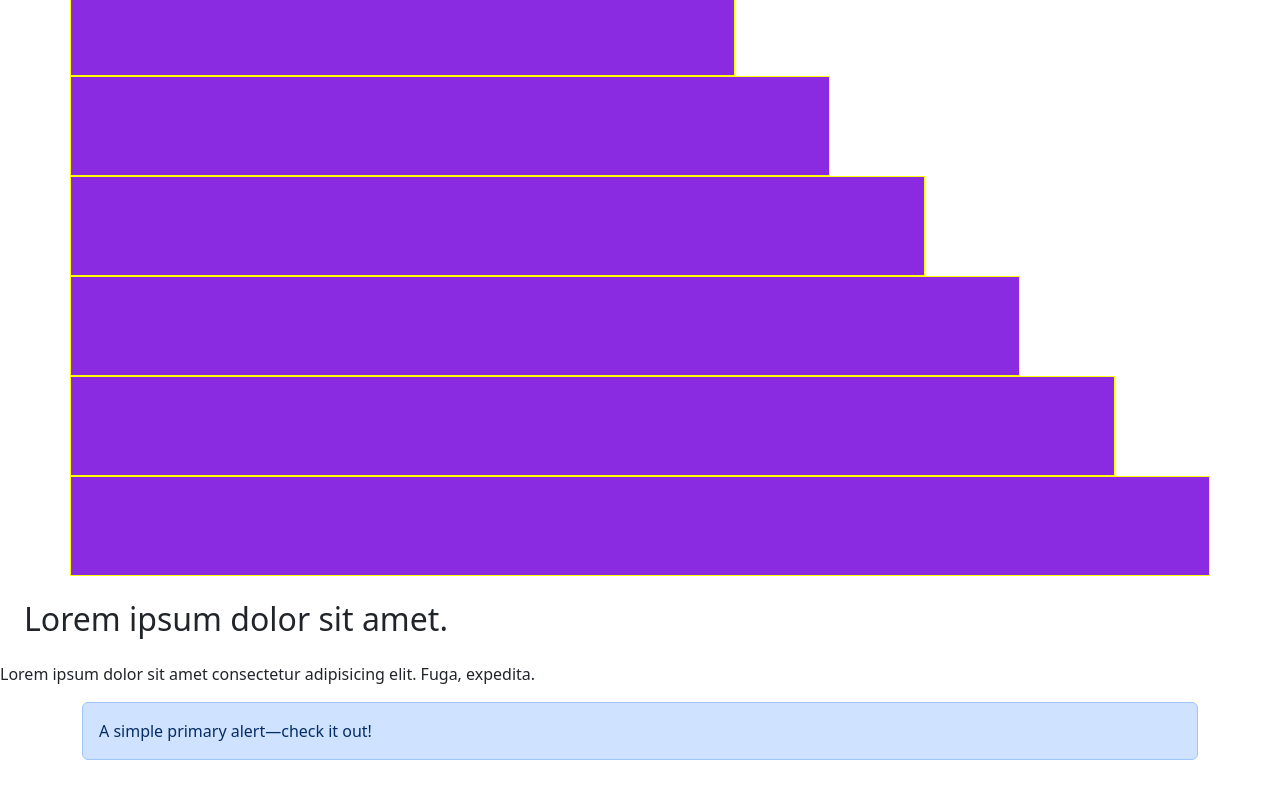
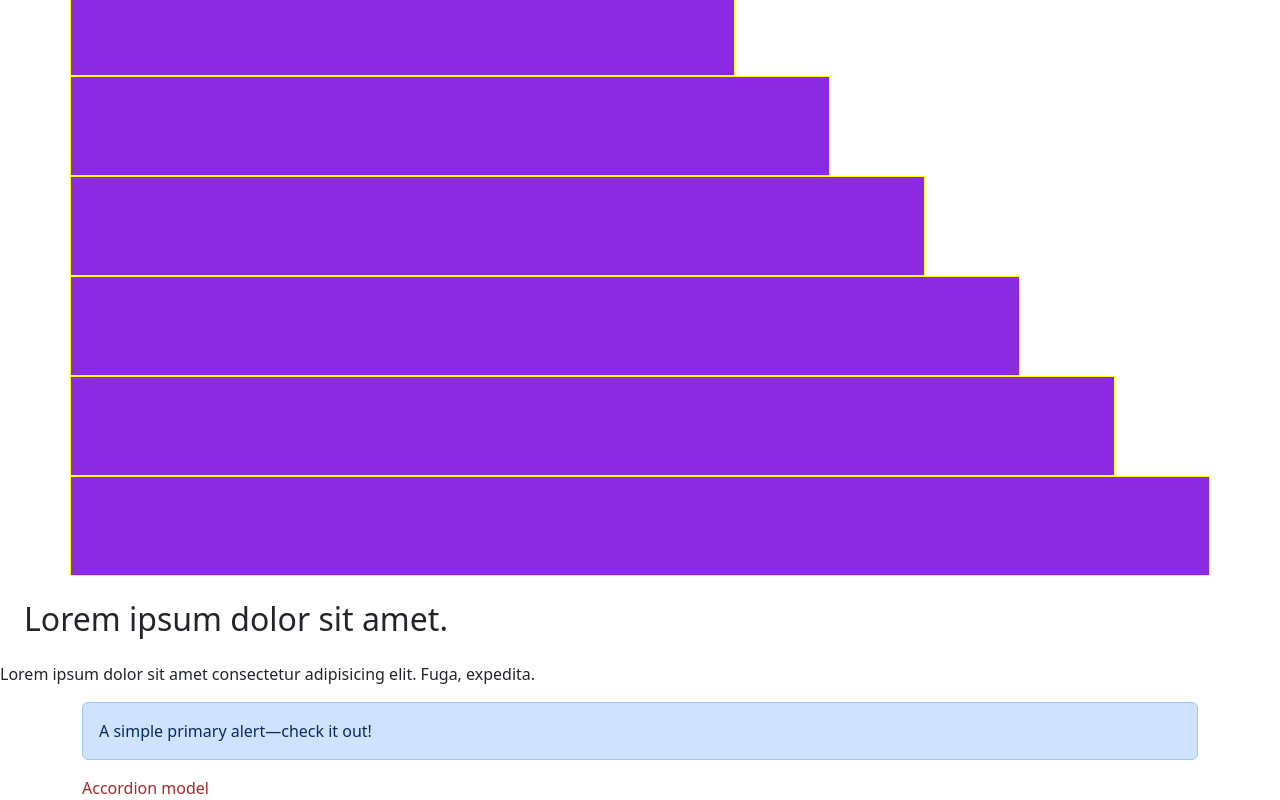
Before and after one commit to m-c-ciprian/Bootstrap, a plain HTML site: page index.html in a window 1280 px wide. Shown: the part 1308-2108 px from the top of the page. Before the commit the page ends 2084 px from the top, so only its background shows below. Drawn offline with Linux system fonts and the light colour scheme.

Commit message:
Added link

```diff
--- a/css/style.css
+++ b/css/style.css
@@ -3,3 +3,11 @@
     height: 100px;
     border: 1px solid yellow;
 }
+
+a {
+    color: brown;
+    text-align: center;
+    text-size-adjust: 18 px;
+    text-decoration: solid;
+
+}
--- a/index.html
+++ b/index.html
@@ -107,6 +107,9 @@
         <div class="alert alert-primary" role="alert">
             A simple primary alert—check it out!
         </div>
+        <div>
+            <a href="index_1.html" target="_blank">Accordion model</a>
+        </div>
     </div>
 
 
```
